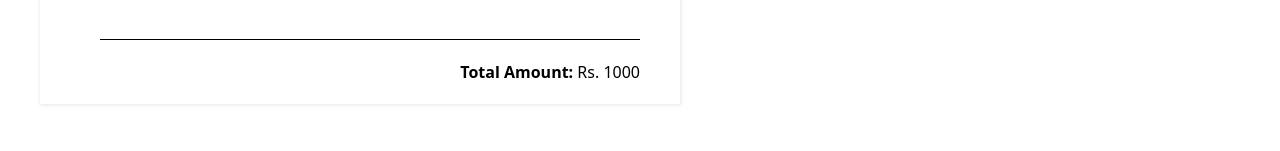
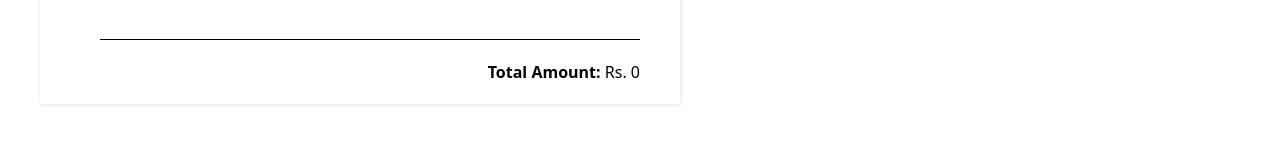
Before and after one commit to PraveenDKatti/geektrust, a React (Vite) app in the folder TeeRex-Store/: page /Cart in a window 1280 px wide. Shown: the part 149-300 px from the top of the page. Built offline with nearby package versions, Linux system fonts and the light colour scheme.

Commit message:
reverted accidental removal of useState in Products and added getTotal function in shoppingCart

```diff
--- a/TeeRex-Store/src/Products.jsx
+++ b/TeeRex-Store/src/Products.jsx
@@ -1,4 +1,4 @@
-import { useEffect } from "react"
+import { useEffect,useState } from "react"
 
 export default function Products({addToCart}){
     const [product, setProduct] = useState([])
--- a/TeeRex-Store/src/ShoppingCart.jsx
+++ b/TeeRex-Store/src/ShoppingCart.jsx
@@ -1,4 +1,15 @@
+import { useState, useEffect } from "react"
 export default function Cart({cart, removeFromCart}){
+    let [total, setTotal] = useState(0)
+
+    useEffect(()=>{
+        function getTotal(){
+            total = cart.reduce((item)=>total+=item.rice,total)
+            setTotal(total)
+        }
+        getTotal()
+    },total)
+
     return (
         <div className="w-1/2 shadow-[0px_0px_4px_0.5px_rgba(0,0,0,0.1)] mx-10 mt-5 p-5">
             <div className="text-2xl font-semibold"><p>Shopping Cart</p></div>
@@ -20,7 +31,7 @@ export default function Cart({cart, removeFromCart}){
                 }
 
                 <hr/>
-                <div className="mt-5 flex justify-end"><span className="font-bold">Total Amount: <span className="font-normal">Rs. 1000</span></span></div>
+                <div className="mt-5 flex justify-end"><span className="font-bold">Total Amount: <span className="font-normal">Rs. {total}</span></span></div>
             </div>
         </div>
     )
```
